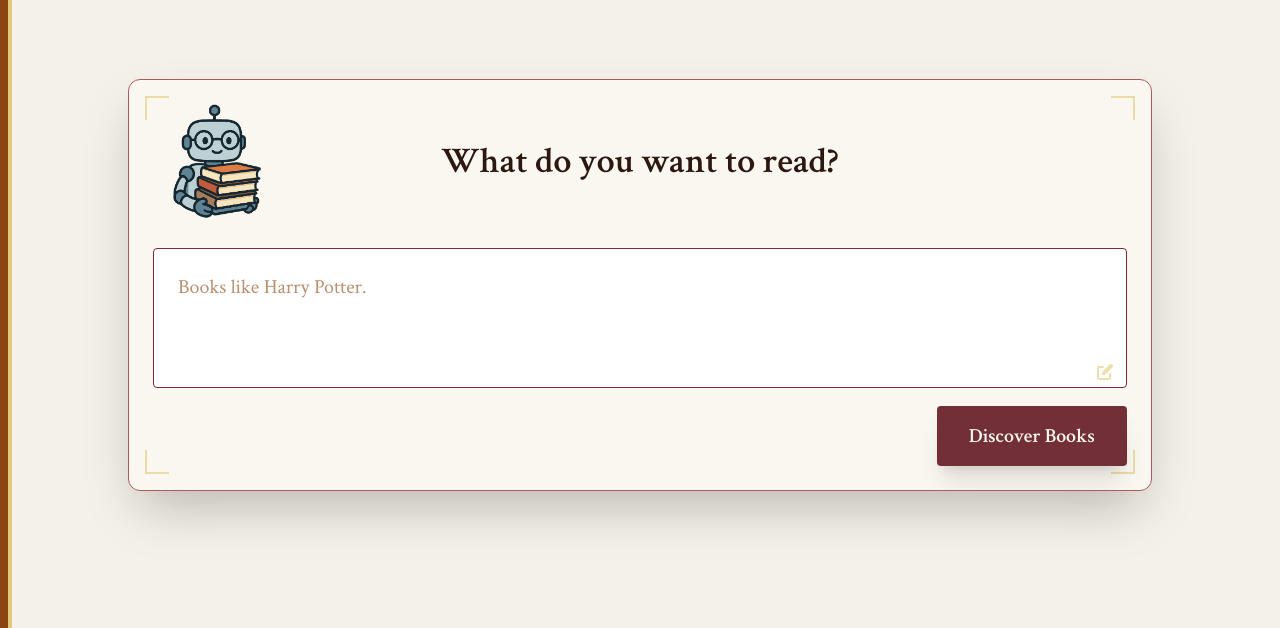
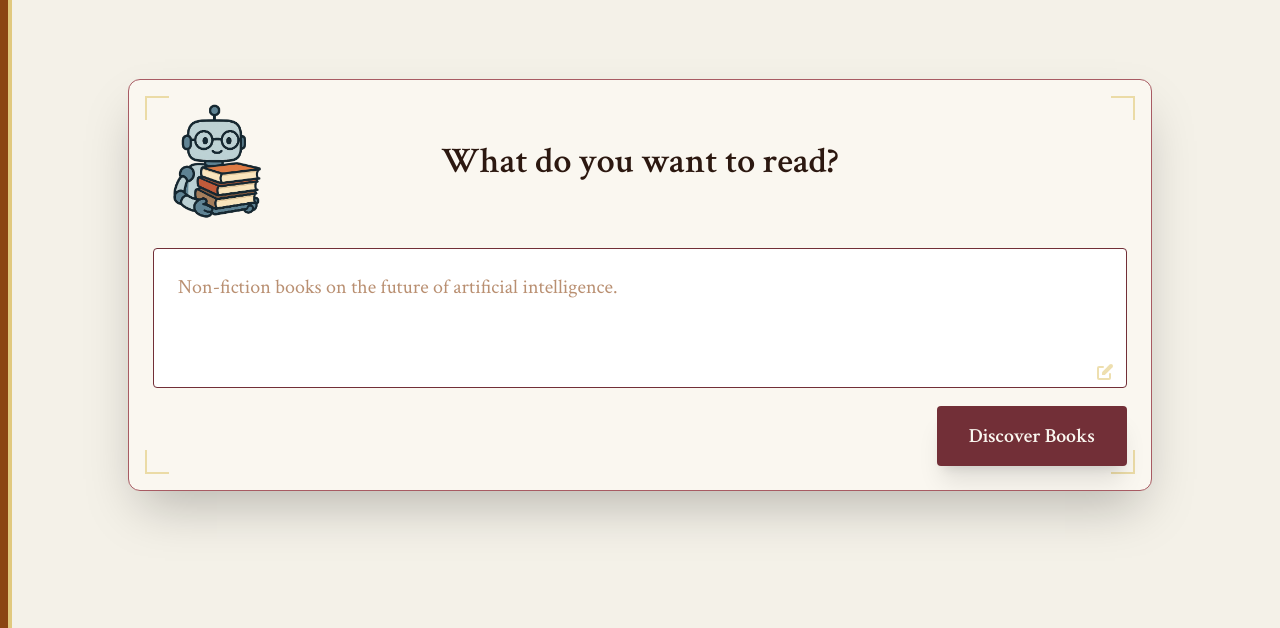
Before and after one commit to T-Zoomer/bookclerk, a Django app: page / in a window 1280 px wide. Shown: the part 109-737 px from the top of the page. Run offline with Django 5.2, Linux system fonts and the light colour scheme; some libraries are stand-ins or nearby versions.

Commit message:
Update logo references and refine example prompts
- Replace favicon.png with logo.png across all templates
- Add AI-focused example prompt
- Simplify and refine existing example prompts
- Update favicon image

🤖 Generated with [Claude Code](https://claude.ai/code)

Co-Authored-By: Claude <noreply@anthropic.com>

```diff
--- a/templates/recommendations/_footer.html
+++ b/templates/recommendations/_footer.html
@@ -18,7 +18,7 @@
         <div class="mt-6 flex justify-center space-x-8 text-gold opacity-40">
             <span class="text-xs">📖</span>
             <span class="text-xs">✨</span>
-            <img src="{% static 'images/favicon.png' %}" alt="BookClerk Logo" class="w-4 h-4 object-contain">
+            <img src="{% static 'images/logo.png' %}" alt="BookClerk Logo" class="w-4 h-4 object-contain">
             <span class="text-xs">✨</span>
             <span class="text-xs">📖</span>
         </div>
--- a/templates/recommendations/_no_recommendations.html
+++ b/templates/recommendations/_no_recommendations.html
@@ -9,7 +9,7 @@
 
     <div class="relative z-10">
         <div class="mb-6 flex justify-center opacity-40">
-            <img src="{% static 'images/favicon.png' %}" alt="BookClerk Logo" class="w-48 h-48 object-contain">
+            <img src="{% static 'images/logo.png' %}" alt="BookClerk Logo" class="w-48 h-48 object-contain">
         </div>
         <h3 class="text-3xl font-serif font-semibold text-ink mb-4">No Recommendations Found</h3>
         <p class="text-leather font-serif text-xl mb-6 max-w-md mx-auto leading-relaxed">
--- a/templates/recommendations/_prompt_input.html
+++ b/templates/recommendations/_prompt_input.html
@@ -11,12 +11,12 @@
     <div class="relative md:z-10">
         <!-- Mobile logo - centered above text -->
         <div class="flex justify-center md:hidden">
-            <img src="{% static 'images/favicon.png' %}" alt="BookClerk Logo" class="w-24 h-24 object-contain">
+            <img src="{% static 'images/logo.png' %}" alt="BookClerk Logo" class="w-24 h-24 object-contain">
         </div>
 
         <div class="flex flex-col md:flex-row items-center justify-between mb-2 md:mb-8 lg:mb-6 xl:mb-4">
             <div class="hidden md:block">
-                <img src="{% static 'images/favicon.png' %}" alt="BookClerk Logo" class="w-32 h-32 object-contain">
+                <img src="{% static 'images/logo.png' %}" alt="BookClerk Logo" class="w-32 h-32 object-contain">
             </div>
             <div class="flex justify-center text-center">
                 <h2 class="text-2xl md:text-4xl font-serif font-semibold text-ink md:mb-3">What do you want to read?</h2>
@@ -87,6 +87,7 @@ function autoResize(textarea) {
 
 // Examples functionality
 const examples = [
+    "Non-fiction books on the future of artificial intelligence.",
     "Books like Harry Potter.",
     "Best literary fiction from Russian authors.",
     "I enjoy literary fiction with unreliable narrators and beautiful prose, especially books that explore themes of memory and identity.",
@@ -94,8 +95,8 @@ const examples = [
     "I'm interested in non-fiction about psychology and human behavior, particularly books that explain cognitive biases and decision-making.",
     "Science fiction books that are critically acclaimed but not well known.",
     "Romance books with strong female leads.",
-    "I love fantasy novels with complex magic systems like Brandon Sanderson's works, and I'm also drawn to cozy mysteries set in small English villages.",
-    "Non-fiction about personal development and dealing, specifically on dealing with trauma.",
+    "I love fantasy novels with complex magic systems like Brandon Sanderson's works.",
+    "Non-fiction about personal development.",
     "I'm looking for science fiction that explores social issues and dystopian futures, similar to Margaret Atwood or Ursula K. Le Guin."
 ];
 
--- a/templates/recommendations/_recommendations_header.html
+++ b/templates/recommendations/_recommendations_header.html
@@ -8,12 +8,12 @@
         </div>
         <!-- Mobile logo - centered above text -->
         <div class="flex justify-center md:hidden">
-            <img src="{% static 'images/favicon.png' %}" alt="BookClerk Logo" class="w-24 h-24 object-contain">
+            <img src="{% static 'images/logo.png' %}" alt="BookClerk Logo" class="w-24 h-24 object-contain">
         </div>
 
         <div class="flex flex-col items-center text-center mb-2 md:mb-4 md:space-y-4">
             <div class="hidden md:block">
-                <img src="{% static 'images/favicon.png' %}" alt="BookClerk Logo" class="w-24 md:w-32 h-24 md:h-32 object-contain">
+                <img src="{% static 'images/logo.png' %}" alt="BookClerk Logo" class="w-24 md:w-32 h-24 md:h-32 object-contain">
             </div>
             <h2 class="text-2xl md:text-4xl font-serif font-semibold text-ink">BookClerk's recommendations for</h2>
         </div>
```
Also changed, not shown: static/images/favicon.png, static/images/logo.png (added).
